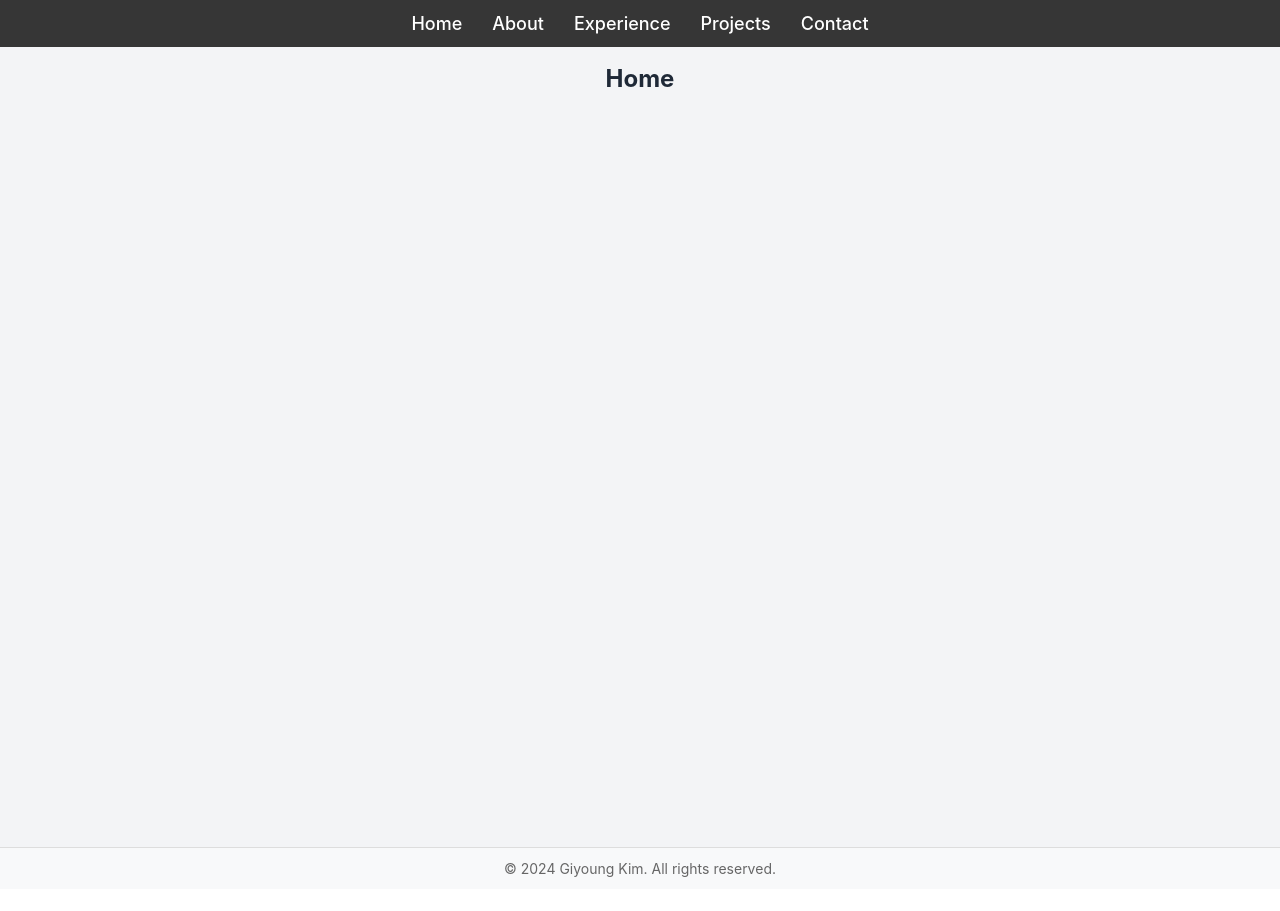
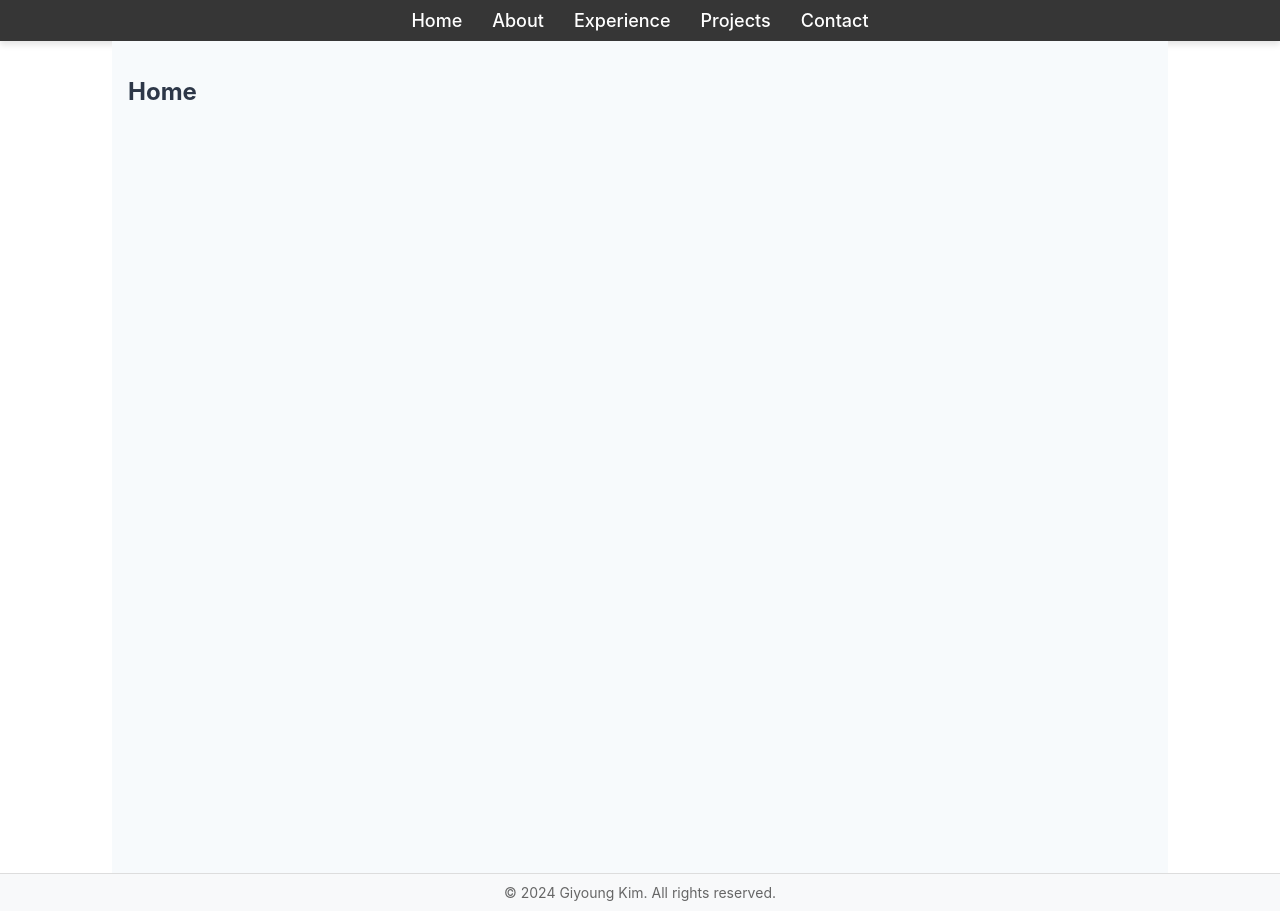
Before and after one commit to giykim/portfolio, a React (Create React App) app in the folder portfolio/: page / in a window 1280 px wide. Before the commit the page ends 889 px from the top, so only its background shows below. Built offline with nearby package versions, Linux system fonts and the light colour scheme.

Commit message:
Removed tailwind

```diff
--- a/portfolio/package.json
+++ b/portfolio/package.json
@@ -34,10 +34,5 @@
       "last 1 firefox version",
       "last 1 safari version"
     ]
-  },
-  "devDependencies": {
-    "autoprefixer": "^10.4.20",
-    "postcss": "^8.4.49",
-    "tailwindcss": "^3.4.17"
   }
 }
--- a/portfolio/src/styles/base.css
+++ b/portfolio/src/styles/base.css
@@ -1,11 +1,24 @@
-@tailwind base;
-@tailwind components;
-@tailwind utilities;
-
+/* .content class */
 .content {
-    @apply p-4 bg-gray-100 min-h-screen flex flex-col items-center;
+    padding: 1rem; /* p-4 */
+    background-color: #f7fafc; /* bg-gray-100 */
+    min-height: 100vh; /* min-h-screen */
+    display: flex;
+    flex-direction: column; /* flex-col */
+    align-items: flex-start; /* items-start */
+    margin-left: auto; /* mx-auto */
+    margin-right: auto; /* mx-auto */
+    max-width: 64rem; /* max-w-4xl */
 }
 
+/* h2 element */
 h2 {
-    @apply text-2xl font-bold text-gray-800 hover:text-blue-600 transition-colors;
+    font-size: 1.5rem; /* text-2xl */
+    font-weight: bold; /* font-bold */
+    color: #2d3748; /* text-gray-800 */
+    transition: color 0.3s ease; /* transition-colors */
 }
+
+h2:hover {
+    color: #3182ce; /* hover:text-blue-600 */
+}
--- a/portfolio/tailwind.config.js
+++ /dev/null
@@ -1,8 +0,0 @@
-/** @type {import('tailwindcss').Config} */
-module.exports = {
-  content: [],
-  theme: {
-    extend: {},
-  },
-  plugins: [],
-}
```
Also changed, not shown: 1 other file (tests, documents, lock files or other folders).
